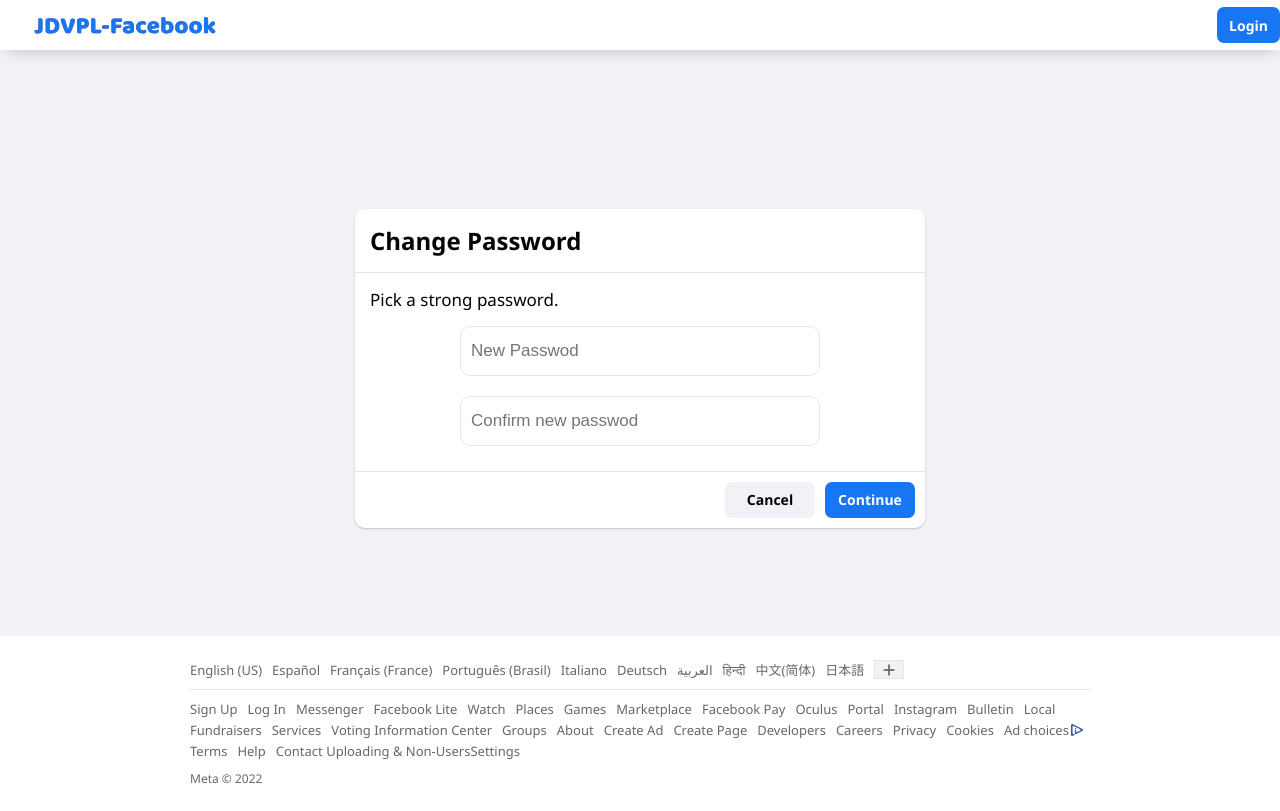
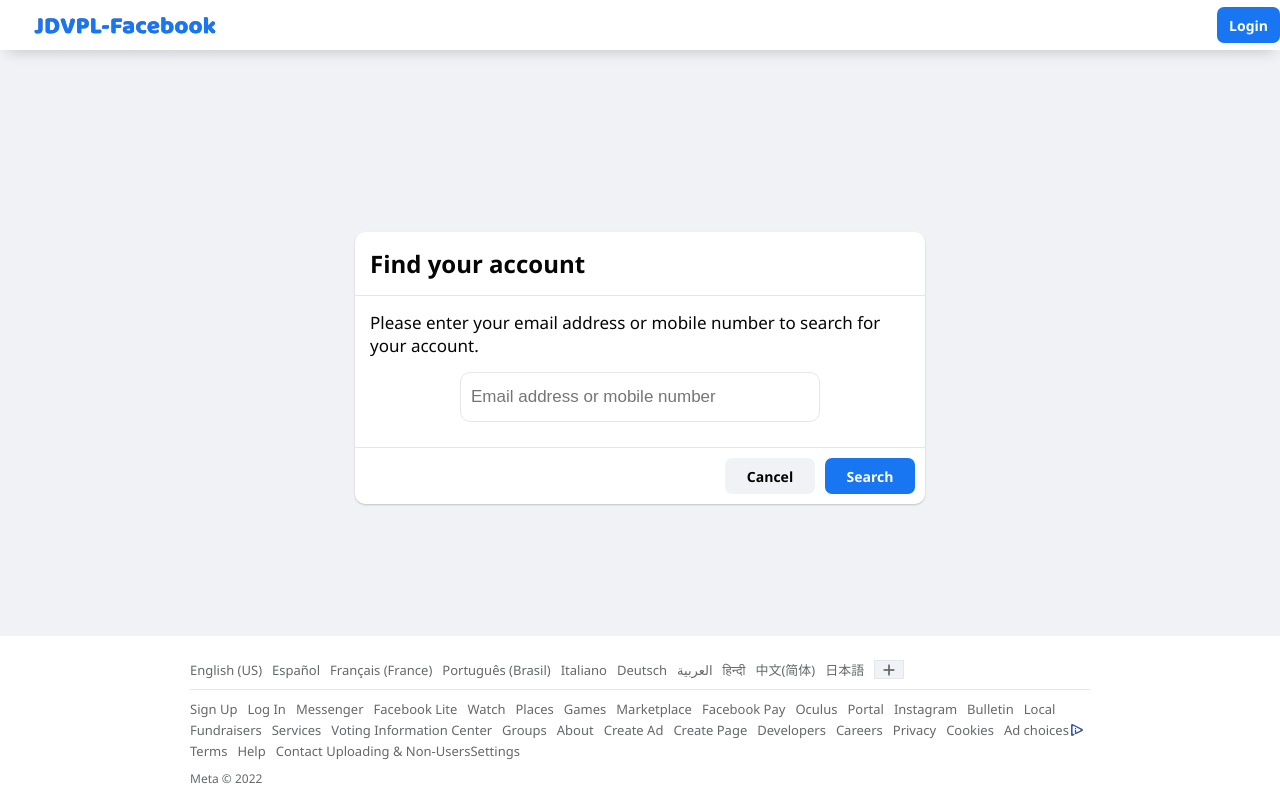
Before and after one commit to jdvpl/react-facebook-clone, a React (Vite) app: page /reset in a window 1280 px wide. Built offline with nearby package versions, Linux system fonts and the light colour scheme; no server answers.

Commit message:
sending code

```diff
--- a/src/pages/reset/SearchAccount.jsx
+++ b/src/pages/reset/SearchAccount.jsx
@@ -2,13 +2,38 @@
 import { Link } from "react-router-dom";
 import LoginInput from "../../components/inputs/loginInput";
 import * as Yup from "yup";
-const SearchAccount = ({ email, setemail, error }) => {
+import clientAxios from "../../config/Axios";
+const SearchAccount = ({
+  email,
+  setemail,
+  error,
+  setloading,
+  seterror,
+  setuserInfos,
+  setvisible,
+}) => {
   const validateEmail = Yup.object({
     email: Yup.string()
       .required("Email address is required")
       .email("Must be a valid email address")
       .max(50, "Email address can't be more than 50 characters"),
   });
+  const handleSearch = async () => {
+    try {
+      setloading(true);
+      const { data } = await clientAxios.post("/users/findUser", { email });
+
+      setuserInfos(data);
+      setvisible(1);
+      seterror("");
+    } catch (e) {
+      setloading(false);
+      const error = e.response.data.errors
+        ? e.response.data.errors[0].msg
+        : e.response.data.msg;
+      seterror(error);
+    }
+  };
   return (
     <div className="reset_form">
       <div className="reset_form_header">Find your account</div>
@@ -20,6 +45,9 @@
         enableReinitialize
         initialValues={{ email }}
         validationSchema={validateEmail}
+        onSubmit={() => {
+          handleSearch();
+        }}
       >
         {(formik) => (
           <Form>
--- a/src/pages/reset/SendEmail.jsx
+++ b/src/pages/reset/SendEmail.jsx
@@ -1,6 +1,30 @@
 import { Link } from "react-router-dom";
+import clientAxios from "../../config/Axios";
 
-const SendEmail = ({ user }) => {
+const SendEmail = ({
+  userInfos,
+  setuserInfos,
+  setvisible,
+  seterror,
+  setloading,
+  error,
+}) => {
+  const sendEmail = async () => {
+    try {
+      setloading(true);
+      await clientAxios.post("/users/sendCode", {
+        email: userInfos.email,
+      });
+      setvisible(2);
+      seterror("");
+    } catch (e) {
+      setloading(false);
+      const error = e.response.data.errors
+        ? e.response.data.errors[0].msg
+        : e.response.data.msg;
+      seterror(error);
+    }
+  };
   return (
     <div className="reset_form dynamic_height">
       <div className="reset_form_header">Reset your password</div>
@@ -13,21 +37,26 @@
             <input type="radio" name="" id="email" checked readOnly />
             <div className="label_col">
               <span>Send code via email</span>
-              <span>kakaroto@kakaroto.com</span>
+              <span>{userInfos.email}</span>
             </div>
           </label>
         </div>
         <div className="reset_right">
-          <img src={user?.picture} alt="" />
-          <span>kakaroto@kakaroto.com</span>
-          <span>Faceook user</span>
+          <img src={userInfos?.picture} alt="" />
+          <span>{userInfos.email}</span>
+          <span>{userInfos.username}</span>
         </div>
       </div>
+      {error && (
+        <div className="error_text" style={{ paddingLeft: "10px" }}>
+          {error}
+        </div>
+      )}
       <div className="reset_form_btns">
         <Link className="gray_btn" to="/login">
           Not you?
         </Link>
-        <button className="blue_btn" type="submit">
+        <button className="blue_btn" type="submit" onClick={() => sendEmail()}>
           Continue
         </button>
       </div>
--- a/src/pages/reset/index.jsx
+++ b/src/pages/reset/index.jsx
@@ -13,12 +13,14 @@
   const dispatch = useDispatch();
   const navigate = useNavigate();
 
-  const [visible, setvisible] = useState(3);
+  const [visible, setvisible] = useState(0);
   const [email, setemail] = useState("");
   const [password, setpassword] = useState("");
   const [confirmPassword, setconfirmPassword] = useState("");
   const [code, setcode] = useState("");
   const [error, seterror] = useState("");
+  const [loading, setloading] = useState(false);
+  const [userInfos, setuserInfos] = useState({});
   const logout = () => {
     dispatch({
       type: "LOGOUT",
@@ -26,6 +28,7 @@
     Cookies.remove("user");
     navigate("/login");
   };
+
   return (
     <div className="reset">
       <div className="reset_header">
@@ -48,9 +51,26 @@
       </div>
       <div className="reset_wrap">
         {visible == 0 && (
-          <SearchAccount email={email} setemail={setemail} error={error} />
+          <SearchAccount
+            email={email}
+            setemail={setemail}
+            error={error}
+            setloading={setloading}
+            seterror={seterror}
+            setuserInfos={setuserInfos}
+            setvisible={setvisible}
+          />
         )}
-        {visible == 1 && <SendEmail user={user} />}
+        {visible == 1 && userInfos && (
+          <SendEmail
+            userInfos={userInfos}
+            error={error}
+            seterror={seterror}
+            setloading={setloading}
+            setuserInfos={setuserInfos}
+            setvisible={setvisible}
+          />
+        )}
         {visible == 2 && (
           <CodeVerication code={code} setcode={setcode} error={error} />
         )}
```
